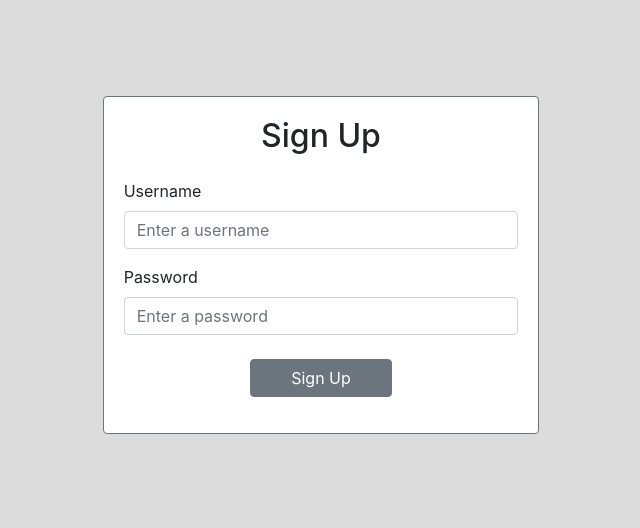
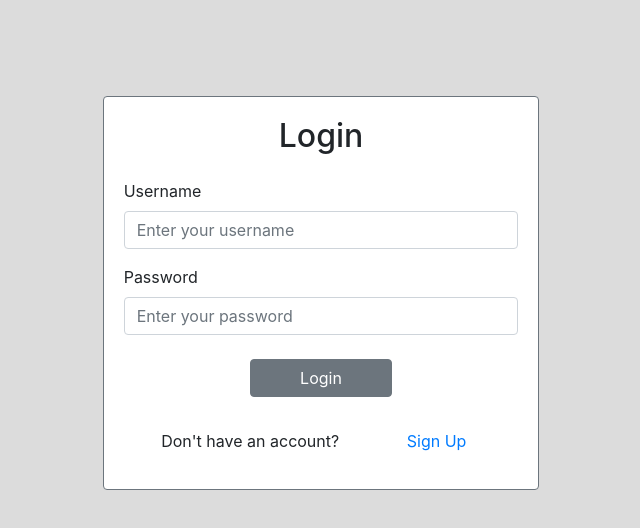
Before and after one commit to dustinirving/profiles, a React (Create React App) app in the folder client/: page / in a window 1280 px wide. Shown: the top 528 px of the page, without its empty margins (319-959 px from the left). Built offline with nearby package versions, Linux system fonts and the light colour scheme.

Commit message:
Added login and sign up routes

```diff
--- a/client/package.json
+++ b/client/package.json
@@ -10,6 +10,7 @@
     "bootstrap": "^4.4.1",
     "react": "^16.13.1",
     "react-dom": "^16.13.1",
+    "react-router-dom": "^5.1.2",
     "react-scripts": "3.4.1",
     "reactstrap": "^8.4.1"
   },
--- a/client/src/App.js
+++ b/client/src/App.js
@@ -1,13 +1,20 @@
 import React from "react";
 import "./App.css";
-import CardComponent from "./components/CardComponent";
+import SignUp from "./components/SignUp";
+import Login from "./components/Login";
+import { BrowserRouter as Router } from "react-router-dom";
+import Route from "react-router-dom/Route";
 
 class App extends React.Component {
   render() {
     return (
-      <div className="background">
-        <CardComponent />
-      </div>
+      <Router>
+        <div className="background">
+          <Route path="/" exact component={Login} />
+
+          <Route path="/signup" exact component={SignUp} />
+        </div>
+      </Router>
     );
   }
 }
--- a/client/src/components/FormComponent.js
+++ b/client/src/components/FormComponent.js
@@ -47,7 +47,7 @@ export default class FormComponent extends React.Component {
             <Input
               type="text"
               name="username"
-              placeholder="Enter a username"
+              placeholder={this.props.usernamePlaceHolder}
               value={this.state.username}
               onChange={this.handleInputChange}
             />
@@ -55,7 +55,7 @@ export default class FormComponent extends React.Component {
             <Input
               type="password"
               name="password"
-              placeholder="Enter a password"
+              placeholder={this.props.passwordPlaceHolder}
               value={this.state.password}
               onChange={this.handleInputChange}
             />
@@ -63,7 +63,7 @@ export default class FormComponent extends React.Component {
             <div className="row mt-4">
               <div className="col-4"></div>
               <Button className="col-4" type="submit ">
-                Sign Up
+                {this.props.type}
               </Button>
               <div className="col-4"></div>
             </div>
--- /dev/null
+++ b/client/src/components/Login.js
@@ -0,0 +1,27 @@
+import React from "react";
+import { Card } from "reactstrap";
+import FormComponent from "./FormComponent";
+import HeaderComponent from "./HeaderComponent";
+import Redirect from "./Redirect";
+
+export default function Login(props) {
+  return (
+    <div className="row pt-5">
+      <div className="col-4"></div>
+      <Card body outline color="secondary" className="col-4 align-center mt-5">
+        <HeaderComponent title="Login" />
+        <FormComponent
+          type="Login"
+          usernamePlaceHolder="Enter your username"
+          passwordPlaceHolder="Enter your password"
+        />
+        <Redirect
+          url="/signup"
+          link="Sign Up"
+          redirectMessage="Don't have an account?"
+        />
+      </Card>
+      <div className="col-4"></div>
+    </div>
+  );
+}
--- /dev/null
+++ b/client/src/components/Redirect.js
@@ -0,0 +1,16 @@
+import React from "react";
+
+export default function Redirect(props) {
+  return (
+    <div className="mt-3">
+      <div className="row">
+        <div className="col-8 text-center">
+          <p>{props.redirectMessage}</p>
+        </div>
+        <div className="col-4">
+          <a href={props.url}>{props.link}</a>
+        </div>
+      </div>
+    </div>
+  );
+}
--- a/client/src/components/CardComponent.js
+++ b/client/src/components/SignUp.js
@@ -2,14 +2,24 @@ import React from "react";
 import { Card } from "reactstrap";
 import FormComponent from "./FormComponent";
 import HeaderComponent from "./HeaderComponent";
+import Redirect from "./Redirect";
 
-export default function CardComponent(props) {
+export default function SignUp(props) {
   return (
     <div className="row pt-5">
       <div className="col-4"></div>
       <Card body outline color="secondary" className="col-4 align-center mt-5">
         <HeaderComponent title="Sign Up" />
-        <FormComponent />
+        <FormComponent
+          type="Sign Up"
+          usernamePlaceHolder="Enter a username"
+          passwordPlaceHolder="Enter a password"
+        />
+        <Redirect
+          url="/"
+          link="Login"
+          redirectMessage="Already have an account?"
+        />
       </Card>
       <div className="col-4"></div>
     </div>
```
Also changed, not shown: 1 other file (tests, documents, lock files or other folders).
